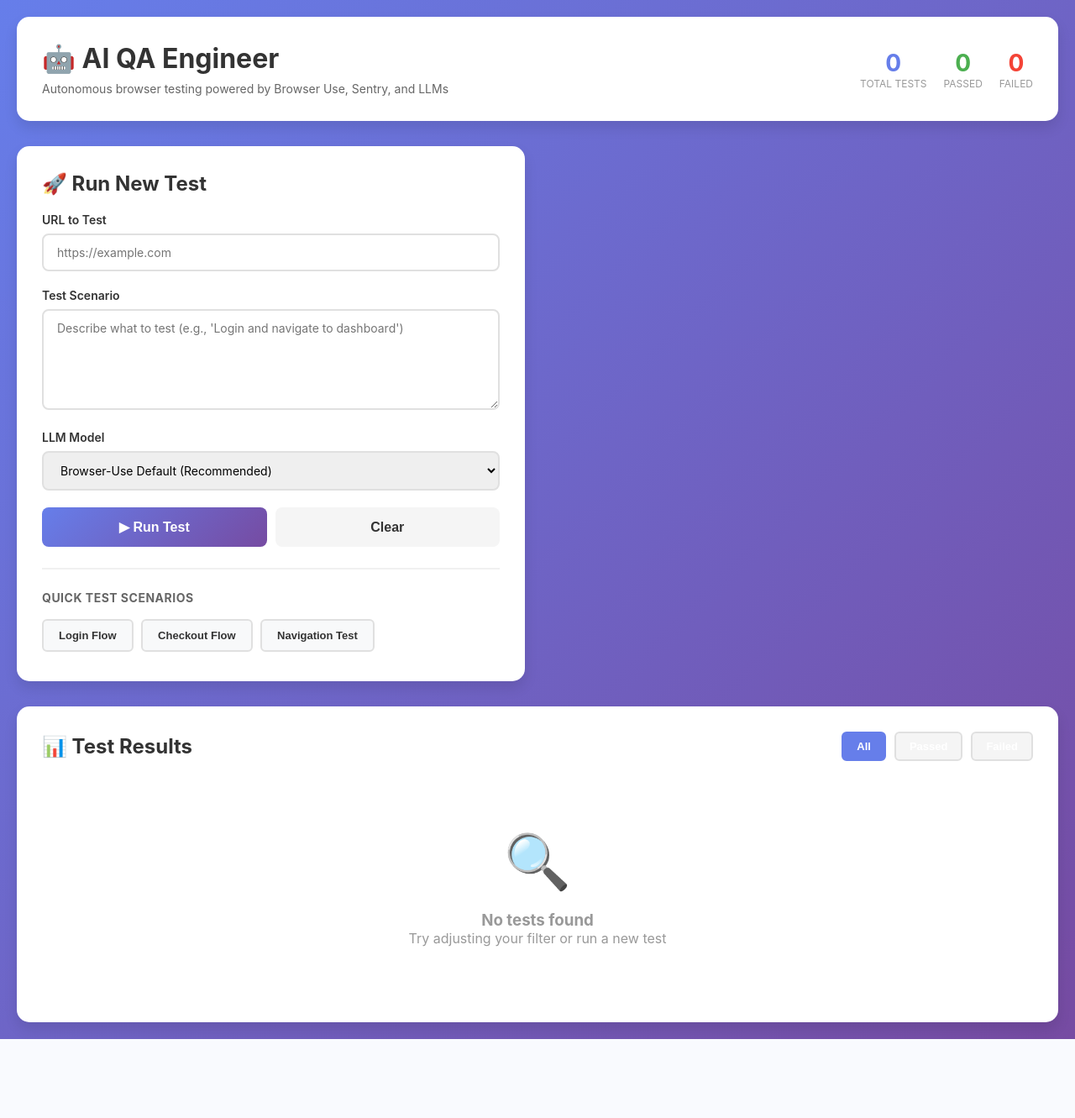
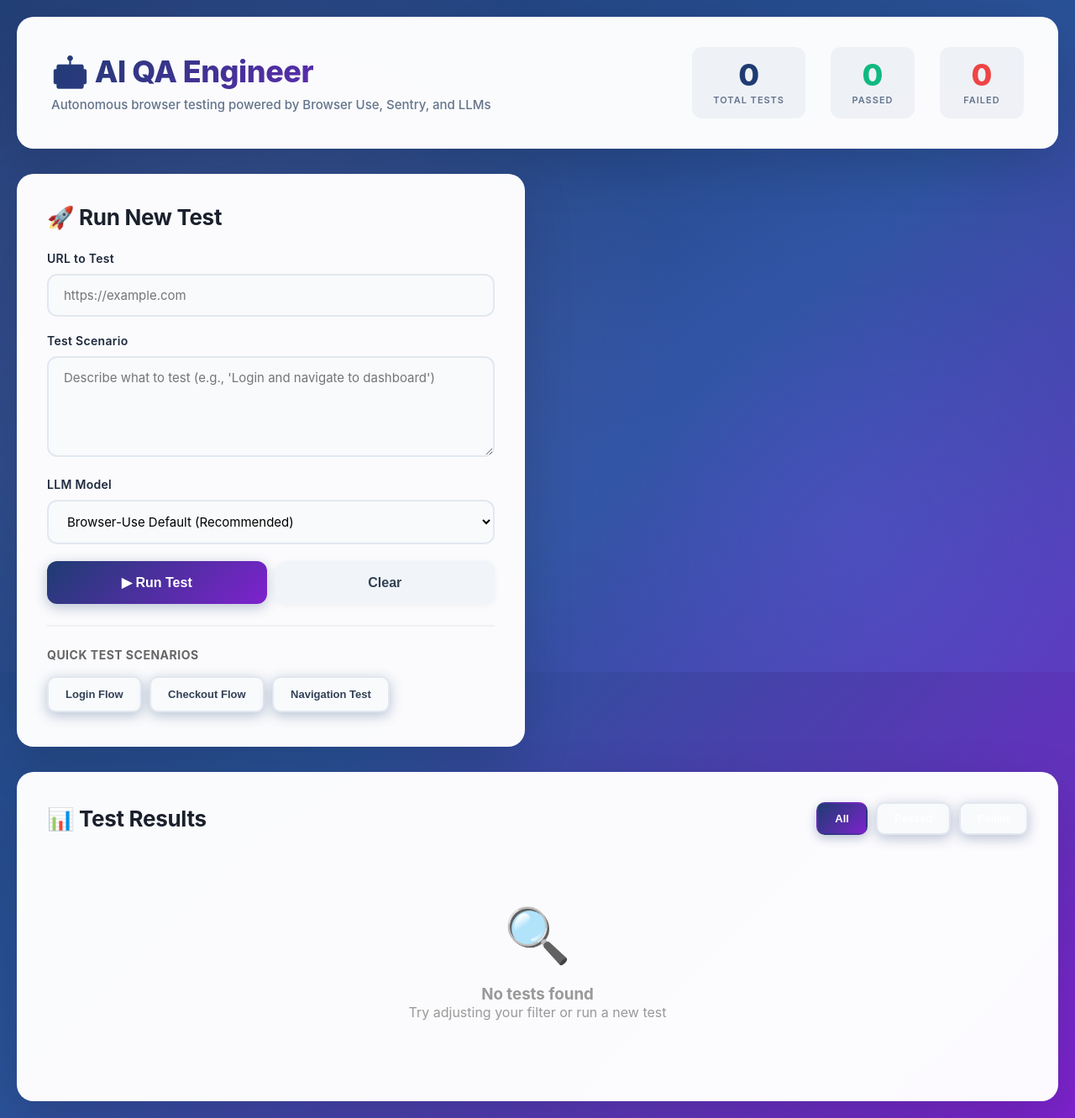
Before and after one commit to m11dedhia/veridion, a Flask app: page / in a window 1280 px wide. Shown: the whole page at 84% size. Before the commit the page ends 1237 px from the top, so only its background shows below. Run offline with Flask 3, Linux system fonts and the light colour scheme; data that the repository does not hold is empty.

Commit message:
Updated index.html

```diff
--- a/templates/index.html
+++ b/templates/index.html
@@ -13,57 +13,91 @@
 
         body {
             font-family: -apple-system, BlinkMacSystemFont, 'Segoe UI', Roboto, Oxygen, Ubuntu, Cantarell, sans-serif;
-            background: linear-gradient(135deg, #667eea 0%, #764ba2 100%);
+            background: linear-gradient(135deg, #1e3c72 0%, #2a5298 50%, #7e22ce 100%);
             min-height: 100vh;
             padding: 20px;
+            position: relative;
+        }
+
+        body::before {
+            content: '';
+            position: fixed;
+            top: 0;
+            left: 0;
+            width: 100%;
+            height: 100%;
+            background-image:
+                radial-gradient(circle at 20% 50%, rgba(120, 119, 198, 0.3), transparent 50%),
+                radial-gradient(circle at 80% 80%, rgba(99, 102, 241, 0.3), transparent 50%);
+            pointer-events: none;
+            z-index: 0;
         }
 
         .container {
             max-width: 1400px;
             margin: 0 auto;
+            position: relative;
+            z-index: 1;
         }
 
         header {
-            background: white;
-            padding: 30px;
-            border-radius: 15px;
+            background: rgba(255, 255, 255, 0.98);
+            backdrop-filter: blur(20px);
+            padding: 35px 40px;
+            border-radius: 20px;
             margin-bottom: 30px;
-            box-shadow: 0 8px 16px rgba(0,0,0,0.1);
+            box-shadow: 0 20px 60px rgba(0,0,0,0.15), 0 0 1px rgba(255,255,255,0.5) inset;
             display: flex;
             justify-content: space-between;
             align-items: center;
+            border: 1px solid rgba(255,255,255,0.3);
         }
 
         .header-content h1 {
-            color: #333;
+            color: #1a202c;
             margin-bottom: 8px;
-            font-size: 32px;
+            font-size: 36px;
+            font-weight: 800;
+            letter-spacing: -0.5px;
+            background: linear-gradient(135deg, #1e3c72 0%, #7e22ce 100%);
+            -webkit-background-clip: text;
+            -webkit-text-fill-color: transparent;
+            background-clip: text;
         }
 
         .subtitle {
-            color: #666;
-            font-size: 14px;
+            color: #64748b;
+            font-size: 15px;
+            font-weight: 500;
         }
 
         .stats {
             display: flex;
-            gap: 20px;
+            gap: 30px;
         }
 
         .stat-item {
             text-align: center;
+            padding: 15px 25px;
+            background: rgba(30, 60, 114, 0.05);
+            border-radius: 12px;
+            min-width: 100px;
         }
 
         .stat-value {
-            font-size: 28px;
-            font-weight: 700;
-            color: #667eea;
+            font-size: 36px;
+            font-weight: 800;
+            color: #1e3c72;
+            line-height: 1;
+            margin-bottom: 5px;
         }
 
         .stat-label {
-            font-size: 12px;
-            color: #999;
+            font-size: 11px;
+            color: #64748b;
             text-transform: uppercase;
+            letter-spacing: 1px;
+            font-weight: 600;
         }
 
         .main-content {
@@ -74,16 +108,20 @@
         }
 
         .test-form {
-            background: white;
-            padding: 30px;
-            border-radius: 15px;
-            box-shadow: 0 8px 16px rgba(0,0,0,0.1);
+            background: rgba(255, 255, 255, 0.98);
+            backdrop-filter: blur(20px);
+            padding: 35px;
+            border-radius: 20px;
+            box-shadow: 0 20px 60px rgba(0,0,0,0.15), 0 0 1px rgba(255,255,255,0.5) inset;
+            border: 1px solid rgba(255,255,255,0.3);
         }
 
         .test-form h2 {
-            color: #333;
-            margin-bottom: 20px;
-            font-size: 24px;
+            color: #1a202c;
+            margin-bottom: 25px;
+            font-size: 26px;
+            font-weight: 700;
+            letter-spacing: -0.3px;
         }
 
         .form-group {
@@ -92,26 +130,29 @@
 
         label {
             display: block;
-            margin-bottom: 8px;
-            color: #333;
+            margin-bottom: 10px;
+            color: #1e293b;
             font-weight: 600;
             font-size: 14px;
+            letter-spacing: 0.3px;
         }
 
         input, textarea, select {
             width: 100%;
-            padding: 12px 16px;
-            border: 2px solid #e0e0e0;
-            border-radius: 8px;
-            font-size: 14px;
+            padding: 14px 18px;
+            border: 2px solid #e2e8f0;
+            border-radius: 12px;
+            font-size: 15px;
             transition: all 0.3s;
             font-family: inherit;
+            background: #f8fafc;
         }
 
         input:focus, textarea:focus, select:focus {
             outline: none;
-            border-color: #667eea;
-            box-shadow: 0 0 0 3px rgba(102, 126, 234, 0.1);
+            border-color: #1e3c72;
+            box-shadow: 0 0 0 4px rgba(30, 60, 114, 0.1);
+            background: white;
         }
 
         textarea {
@@ -126,21 +167,22 @@
         }
 
         button {
-            background: linear-gradient(135deg, #667eea 0%, #764ba2 100%);
+            background: linear-gradient(135deg, #1e3c72 0%, #7e22ce 100%);
             color: white;
-            padding: 14px 28px;
+            padding: 16px 32px;
             border: none;
-            border-radius: 8px;
+            border-radius: 12px;
             font-size: 16px;
-            font-weight: 600;
+            font-weight: 700;
             cursor: pointer;
             transition: all 0.3s;
             flex: 1;
+            box-shadow: 0 4px 15px rgba(30, 60, 114, 0.3);
         }
 
         button:hover:not(:disabled) {
-            transform: translateY(-2px);
-            box-shadow: 0 6px 20px rgba(102, 126, 234, 0.4);
+            transform: translateY(-3px);
+            box-shadow: 0 8px 25px rgba(30, 60, 114, 0.5);
         }
 
         button:disabled {
@@ -150,13 +192,14 @@
         }
 
         .btn-secondary {
-            background: #f5f5f5;
-            color: #333;
+            background: #f1f5f9;
+            color: #334155;
+            box-shadow: 0 2px 8px rgba(0,0,0,0.05);
         }
 
         .btn-secondary:hover:not(:disabled) {
-            background: #e0e0e0;
-            box-shadow: 0 4px 12px rgba(0,0,0,0.1);
+            background: #e2e8f0;
+            box-shadow: 0 4px 15px rgba(0,0,0,0.1);
         }
 
         .quick-scenarios {
@@ -174,31 +217,35 @@
         }
 
         .scenario-btn {
-            background: #f8f9fa;
-            color: #333;
-            padding: 10px 18px;
+            background: #f8fafc;
+            color: #334155;
+            padding: 12px 20px;
             margin: 5px 5px 5px 0;
-            border: 2px solid #e0e0e0;
-            border-radius: 6px;
+            border: 2px solid #e2e8f0;
+            border-radius: 10px;
             cursor: pointer;
             font-size: 13px;
+            font-weight: 600;
             transition: all 0.2s;
             display: inline-block;
         }
 
         .scenario-btn:hover {
-            background: #667eea;
+            background: linear-gradient(135deg, #1e3c72 0%, #7e22ce 100%);
             color: white;
-            border-color: #667eea;
-            transform: translateY(-1px);
+            border-color: transparent;
+            transform: translateY(-2px);
+            box-shadow: 0 4px 12px rgba(30, 60, 114, 0.3);
         }
 
         .results {
-            background: white;
-            padding: 30px;
-            border-radius: 15px;
-            box-shadow: 0 8px 16px rgba(0,0,0,0.1);
+            background: rgba(255, 255, 255, 0.98);
+            backdrop-filter: blur(20px);
+            padding: 35px;
+            border-radius: 20px;
+            box-shadow: 0 20px 60px rgba(0,0,0,0.15), 0 0 1px rgba(255,255,255,0.5) inset;
             grid-column: 1 / -1;
+            border: 1px solid rgba(255,255,255,0.3);
         }
 
         .results-header {
@@ -209,8 +256,10 @@
         }
 
         .results-header h2 {
-            color: #333;
-            font-size: 24px;
+            color: #1a202c;
+            font-size: 26px;
+            font-weight: 700;
+            letter-spacing: -0.3px;
         }
 
         .filter-buttons {
@@ -219,28 +268,31 @@
         }
 
         .filter-btn {
-            padding: 8px 16px;
-            background: #f5f5f5;
-            border: 2px solid #e0e0e0;
-            border-radius: 6px;
+            padding: 10px 20px;
+            background: #f8fafc;
+            border: 2px solid #e2e8f0;
+            border-radius: 10px;
             cursor: pointer;
             font-size: 13px;
+            font-weight: 600;
             transition: all 0.2s;
         }
 
         .filter-btn.active {
-            background: #667eea;
+            background: linear-gradient(135deg, #1e3c72 0%, #7e22ce 100%);
             color: white;
-            border-color: #667eea;
+            border-color: transparent;
+            box-shadow: 0 4px 12px rgba(30, 60, 114, 0.3);
         }
 
         .result-item {
-            border: 2px solid #e0e0e0;
-            border-radius: 12px;
-            padding: 20px;
+            border: 2px solid #e2e8f0;
+            border-radius: 16px;
+            padding: 24px;
             margin-bottom: 20px;
             transition: all 0.3s;
             animation: slideIn 0.3s ease-out;
+            background: white;
         }
 
         @keyframes slideIn {
@@ -478,11 +541,11 @@
                     <div class="stat-label">Total Tests</div>
                 </div>
                 <div class="stat-item">
-                    <div class="stat-value" id="passedTests" style="color: #4caf50;">0</div>
+                    <div class="stat-value" id="passedTests" style="color: #10b981;">0</div>
                     <div class="stat-label">Passed</div>
                 </div>
                 <div class="stat-item">
-                    <div class="stat-value" id="failedTests" style="color: #f44336;">0</div>
+                    <div class="stat-value" id="failedTests" style="color: #ef4444;">0</div>
                     <div class="stat-label">Failed</div>
                 </div>
             </div>
```
Also changed, not shown: other parts of templates/index.html (+41 -30 lines).
